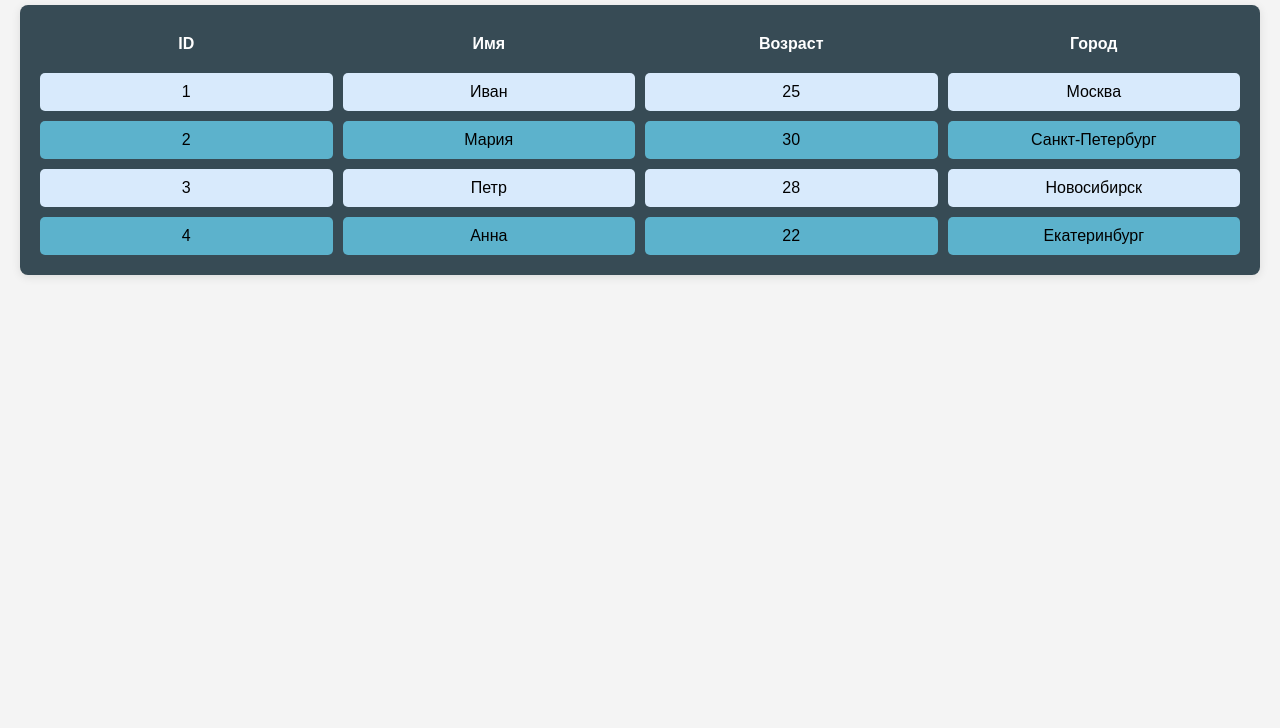
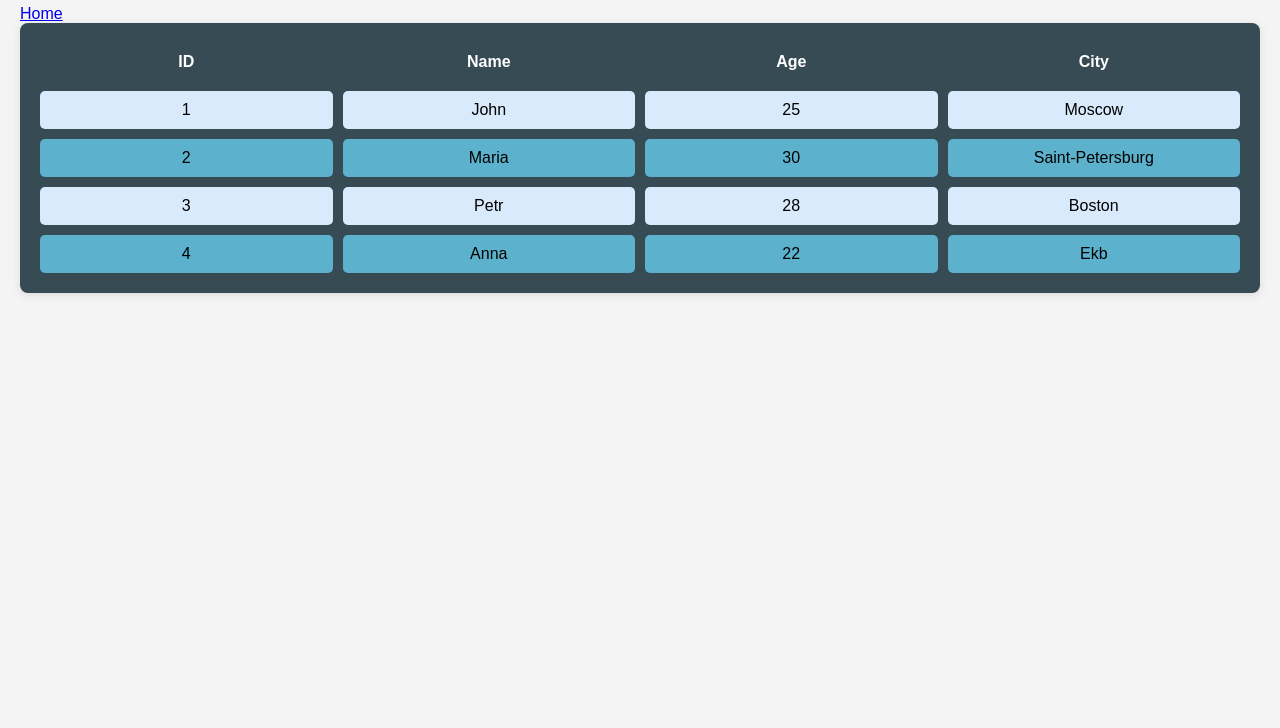
Before and after one commit to DenisEvd/MovieServiceFront, a plain HTML site: page temp/lab_3/tmp_table.html in a window 1280 px wide. Shown: the part 72-800 px from the top of the page. Drawn offline with Linux system fonts and the light colour scheme.

Commit message:
fix: move tmp to temp dir and make links

```diff
--- a/tmp_with_table/tmp_table.html
+++ b/temp/lab_3/tmp_table.html
@@ -2,44 +2,46 @@
 <html lang="ru">
 <head>
     <meta charset="UTF-8">
-    <title>Таблица с данными</title>
+    <title>Table with data</title>
     <link rel="stylesheet" href="tmp_table.css">
 </head>
 <body>
 <header>
-    <h1>Таблица с тестовыми данными</h1>
+    <h1>Table with data</h1>
 </header>
 <main>
+    <a class="nav__link" href="../../index.html">Home</a>
+    <br>
     <div class="table-container">
         <div class="table-header">
             <div class="header-item">ID</div>
-            <div class="header-item">Имя</div>
-            <div class="header-item">Возраст</div>
-            <div class="header-item">Город</div>
+            <div class="header-item">Name</div>
+            <div class="header-item">Age</div>
+            <div class="header-item">City</div>
         </div>
         <div class="table-row even-row">
             <div class="table-item">1</div>
-            <div class="table-item">Иван</div>
+            <div class="table-item">John</div>
             <div class="table-item">25</div>
-            <div class="table-item">Москва</div>
+            <div class="table-item">Moscow</div>
         </div>
         <div class="table-row odd-row">
             <div class="table-item">2</div>
-            <div class="table-item">Мария</div>
+            <div class="table-item">Maria</div>
             <div class="table-item">30</div>
-            <div class="table-item">Санкт-Петербург</div>
+            <div class="table-item">Saint-Petersburg</div>
         </div>
         <div class="table-row even-row">
             <div class="table-item">3</div>
-            <div class="table-item">Петр</div>
+            <div class="table-item">Petr</div>
             <div class="table-item">28</div>
-            <div class="table-item">Новосибирск</div>
+            <div class="table-item">Boston</div>
         </div>
         <div class="table-row odd-row">
             <div class="table-item">4</div>
-            <div class="table-item">Анна</div>
+            <div class="table-item">Anna</div>
             <div class="table-item">22</div>
-            <div class="table-item">Екатеринбург</div>
+            <div class="table-item">Ekb</div>
         </div>
     </div>
 </main>
```
Also changed, not shown: index.html (+4 -0 lines), temp/lab_5/constructor.html (renamed from lab_5/constructor.html, +1 -1 lines), temp/lab_5/index.html (renamed from lab_5/main.html, +1 -1 lines), temp/lab_3/tmp_table.css (renamed from tmp_with_table/tmp_table.css), temp/lab_5/js/common.js (renamed from lab_5/js/common.js), temp/lab_5/style.css (renamed from lab_5/style.css).
